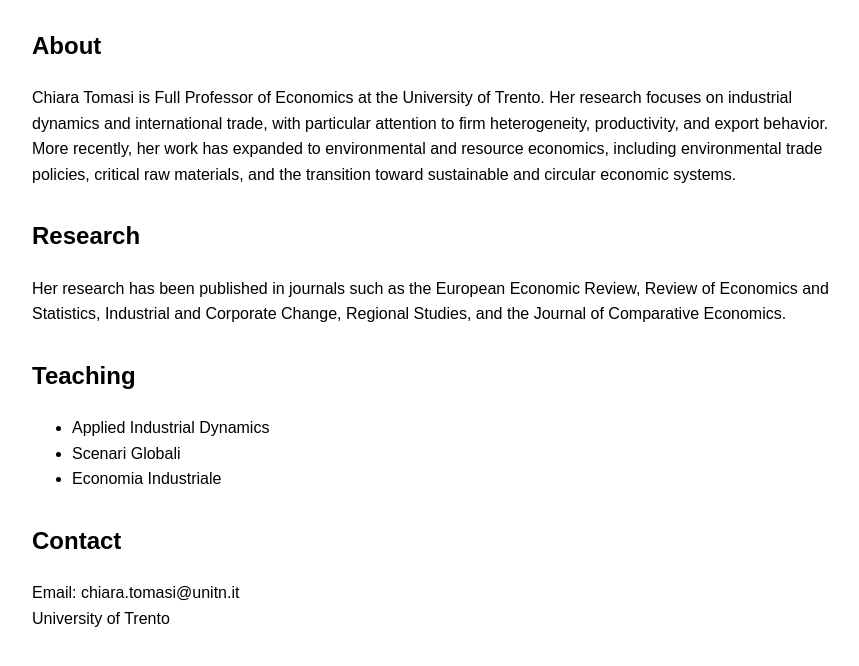
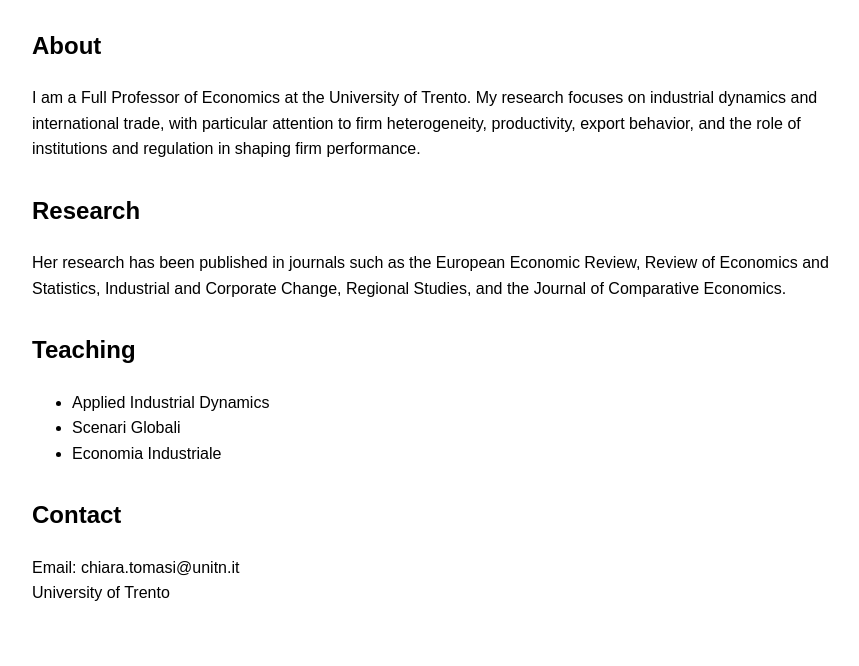
Before and after one commit to chiaratomasi/chiaratomasi.github.io, a plain HTML site: page index.html in a window 1280 px wide. Shown: the part 136-802 px from the top of the page, without its empty margins (208-1067 px from the left). Drawn offline with Linux system fonts and the light colour scheme.

Commit message:
Update index.html

```diff
--- a/index.html
+++ b/index.html
@@ -25,11 +25,7 @@
 
 <h2>About</h2>
 <p>
-Chiara Tomasi is Full Professor of Economics at the University of Trento.
-Her research focuses on industrial dynamics and international trade, with particular attention to firm heterogeneity, productivity, and export behavior.
-More recently, her work has expanded to environmental and resource economics, including environmental trade policies, critical raw materials, and the transition toward sustainable and circular economic systems.
-</p>
-
+I am a Full Professor of Economics at the University of Trento. My research focuses on industrial dynamics and international trade, with particular attention to firm heterogeneity, productivity, export behavior, and the role of institutions and regulation in shaping firm performance.</p>
 <h2>Research</h2>
 <p>
 Her research has been published in journals such as the European Economic Review, Review of Economics and Statistics, Industrial and Corporate Change, Regional Studies, and the Journal of Comparative Economics.
```
